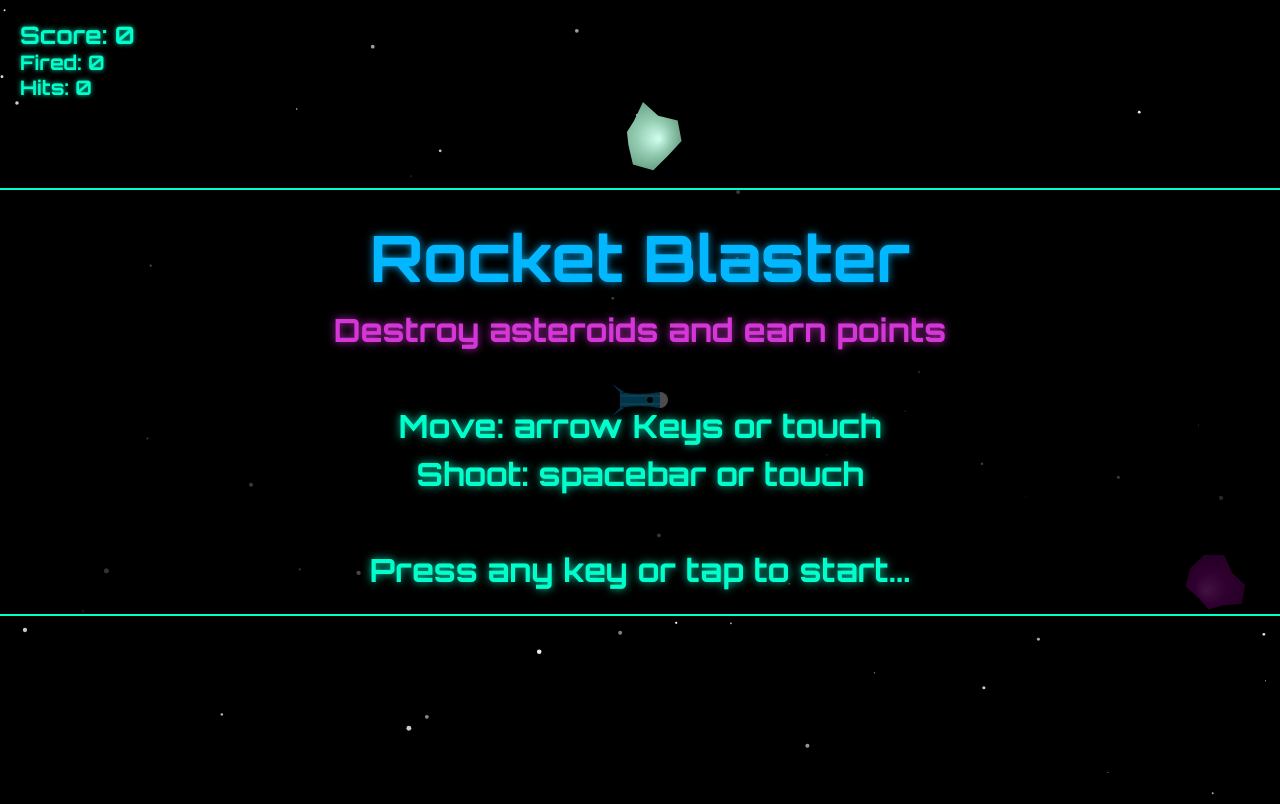
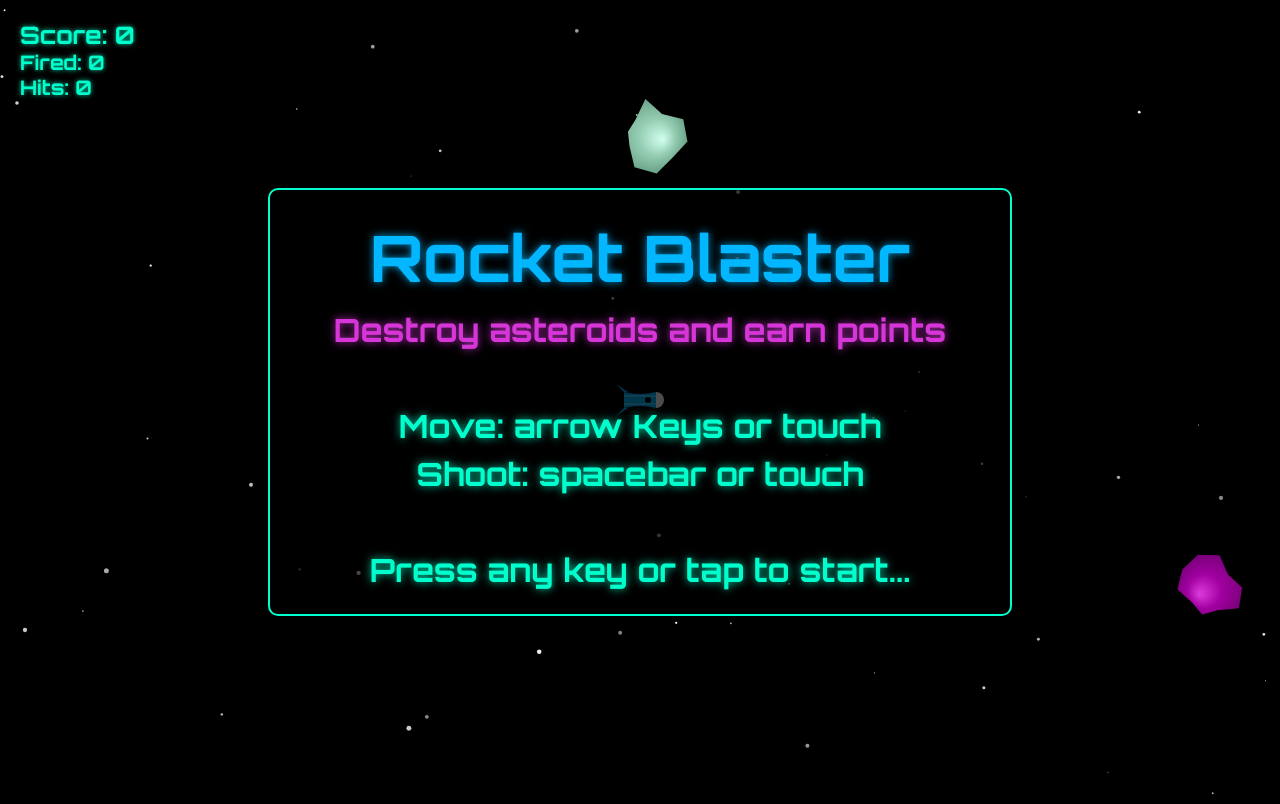
Before and after one commit to claviska/rocket-blaster, a plain HTML site: page index.html in a window 1280 px wide. Drawn offline with Linux system fonts and the light colour scheme.

Commit message:
adjust sizes

```diff
--- a/index.html
+++ b/index.html
@@ -75,7 +75,8 @@
             font-size: 32px;
             font-weight: 700;
             text-align: center;
-            width: 100%;
+            width: 80%;
+            max-width: 700px;
             top: 50%;
             left: 50%;
             transform: translate(-50%, -50%);
@@ -84,8 +85,7 @@
             line-height: 1.5;
             background: rgba(0, 0, 0, 0.7);
             padding: 20px;
-            border-top: 2px solid #00FFCC;
-            border-bottom: 2px solid #00FFCC;
+            border: 2px solid #00FFCC;
             border-radius: 10px;
 
             h1 {
@@ -228,7 +228,7 @@
             velY: 0,
             maxSpeed: 3,
             acceleration: 0.1,
-            bodyLength: 20,
+            bodyLength: 16,
             bodyWidth: 16,
             noseLength: 12,
             finSize: 8,
@@ -425,7 +425,7 @@
                 this.x = x;
                 this.y = y;
                 this.speed = (Math.random() * 2 + 1) * 0.9;
-                this.size = player.bodyLength * 1.32;
+                this.size = player.bodyLength * 1.8;
                 this.angle = angle;
                 this.hitRadius = this.size * 1.2;
                 this.rotationAngle = 0;
@@ -609,7 +609,7 @@
                 this.x = x;
                 this.y = y;
                 this.speed = (Math.random() * 2 + 1) * 0.9;
-                this.size = player.bodyLength * 1.2;
+                this.size = player.bodyLength * 1.7;
                 this.angle = angle;
                 this.hitRadius = this.size * 1.2;
                 this.rotationAngle = 0;
```
